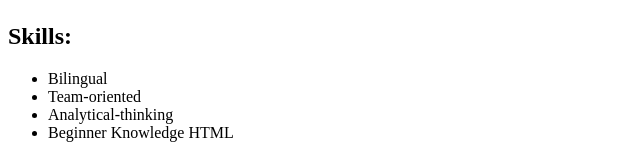
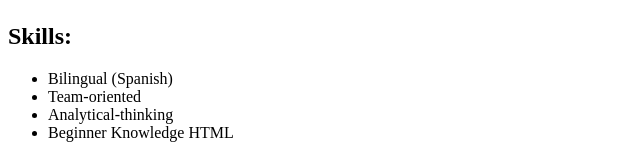
Before and after one commit to bmonroyy/resume-repository, a plain HTML site: page index.html in a window 1280 px wide. Shown: the part 770-925 px from the top of the page, 0-640 px from the left. Drawn offline with Linux system fonts and the light colour scheme.

Commit message:
Update index.html

```diff
--- a/index.html
+++ b/index.html
@@ -111,7 +111,7 @@ January 2012 to May 2013
 
     <section>
             <ul>
-                <li>Bilingual</li>
+                <li>Bilingual (Spanish)</li>
                 <li>Team-oriented</li>
                 <li>Analytical-thinking</li>
                 <li>Beginner Knowledge HTML</li>
```
